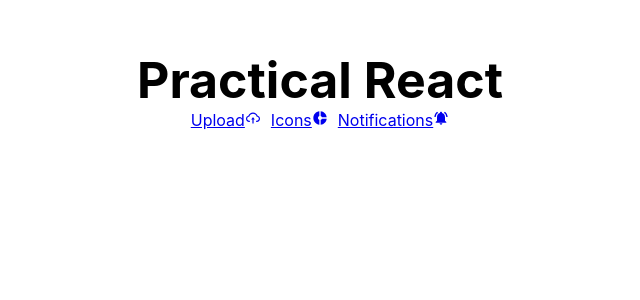
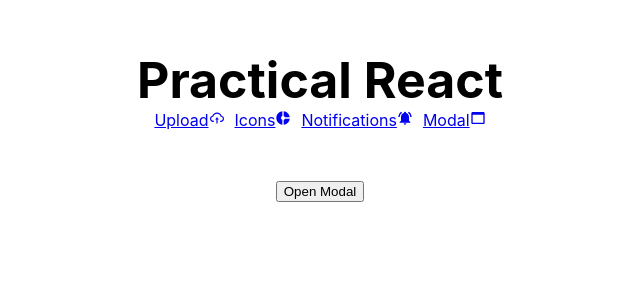
Before and after one commit to PlanZGit/PracticalReact, a React (Create React App) app in the folder my-app/: page /modal in a window 1280 px wide. Shown: the top 300 px of the page, without its empty margins (320-960 px from the left). Built offline with nearby package versions, Linux system fonts and the light colour scheme.

Commit message:
added modal

```diff
--- a/my-app/package.json
+++ b/my-app/package.json
@@ -9,6 +9,7 @@
     "react": "^18.2.0",
     "react-dom": "^18.2.0",
     "react-icons": "^4.7.1",
+    "react-modal": "^3.16.1",
     "react-router-dom": "^6.8.2",
     "react-scripts": "5.0.1",
     "react-toastify": "^9.1.1",
--- a/my-app/src/App.js
+++ b/my-app/src/App.js
@@ -4,6 +4,7 @@ import { Routes, Route } from "react-router-dom";
 import Navbar from "./components/Navbar";
 import Notification from "./components/Notification";
 import UploadFile from "./components/UploadFile";
+import ReactModal from "./components/ReactModal";
 
 function App() {
   return (
@@ -14,6 +15,7 @@ function App() {
         <Route path="upload" element={<UploadFile />} />
         <Route path="/icons" element={<Icons />} />
         <Route path="/notifications" element={<Notification />} />
+        <Route path="modal" element={<ReactModal />} />
       </Routes>
     </div>
   );
--- a/my-app/src/components/Navbar.js
+++ b/my-app/src/components/Navbar.js
@@ -3,22 +3,21 @@ import { NavLink } from "react-router-dom";
 import { MdDonutSmall } from "react-icons/md";
 import { MdNotificationsActive } from "react-icons/md";
 import { AiOutlineCloudUpload } from "react-icons/ai";
+import { BiWindow } from "react-icons/bi";
 
 function Navbar() {
   return (
     <div
       style={{
         marginBottom: "50px",
-      }}
-    >
+      }}>
       <p
         style={{
           fontSize: "50px",
           fontWeight: "bold",
           cursor: "pointer",
           marginBottom: "0px",
-        }}
-      >
+        }}>
         Practical React
       </p>
       <nav
@@ -26,8 +25,7 @@ function Navbar() {
           display: "flex",
           justifyContent: "center",
           gap: "10px",
-        }}
-      >
+        }}>
         <NavLink to="/upload">
           Upload
           <AiOutlineCloudUpload />
@@ -41,6 +39,11 @@ function Navbar() {
           Notifications
           <MdNotificationsActive />
         </NavLink>
+
+        <NavLink to="/modal">
+          Modal
+          <BiWindow />
+        </NavLink>
       </nav>
     </div>
   );
--- a/my-app/src/components/Notification.js
+++ b/my-app/src/components/Notification.js
@@ -72,7 +72,7 @@ function Notification() {
         <>Theme</>
         <select onChange={(e) => setTheme(e.target.value)}>
           <optgroup label="Theme">
-            <option value="colored" selected>
+            <option value="colored" defaultValue>
               colored
             </option>
             <option value="light">light</option>
@@ -86,7 +86,7 @@ function Notification() {
             <option value="success">success</option>
             <option value="warning">warning</option>
             <option value="error">error</option>
-            <option value="default" selected>
+            <option value="default" defaultValue>
               default
             </option>
           </optgroup>
--- /dev/null
+++ b/my-app/src/components/ReactModal.js
@@ -0,0 +1,44 @@
+import React, { useState } from "react";
+import Modal from "react-modal";
+
+Modal.setAppElement("#root");
+
+const ReactModal = () => {
+  const [modal, setModal] = useState(false);
+  return (
+    <div>
+      <button
+        onClick={() => {
+          setModal(!modal);
+        }}>
+        Open Modal
+      </button>
+      <Modal
+        isOpen={modal}
+        onRequestClose={() => setModal(!modal)}
+        style={{
+          overlay: {
+            // width: "300px",
+            // height: "300px",
+            // left: "50%",
+            // top: "50%",
+            // transform: "translate(-50%, -50%)",
+            // backgroundColor: "red",
+          },
+          content: { color: "orange" },
+        }}>
+        <h1>Title</h1>
+
+        <p>ParaGragh</p>
+        <button
+          onClick={() => {
+            setModal(!modal);
+          }}>
+          Close
+        </button>
+      </Modal>
+    </div>
+  );
+};
+
+export default ReactModal;
```
Also changed, not shown: 2 other files (tests, documents, lock files or other folders).
